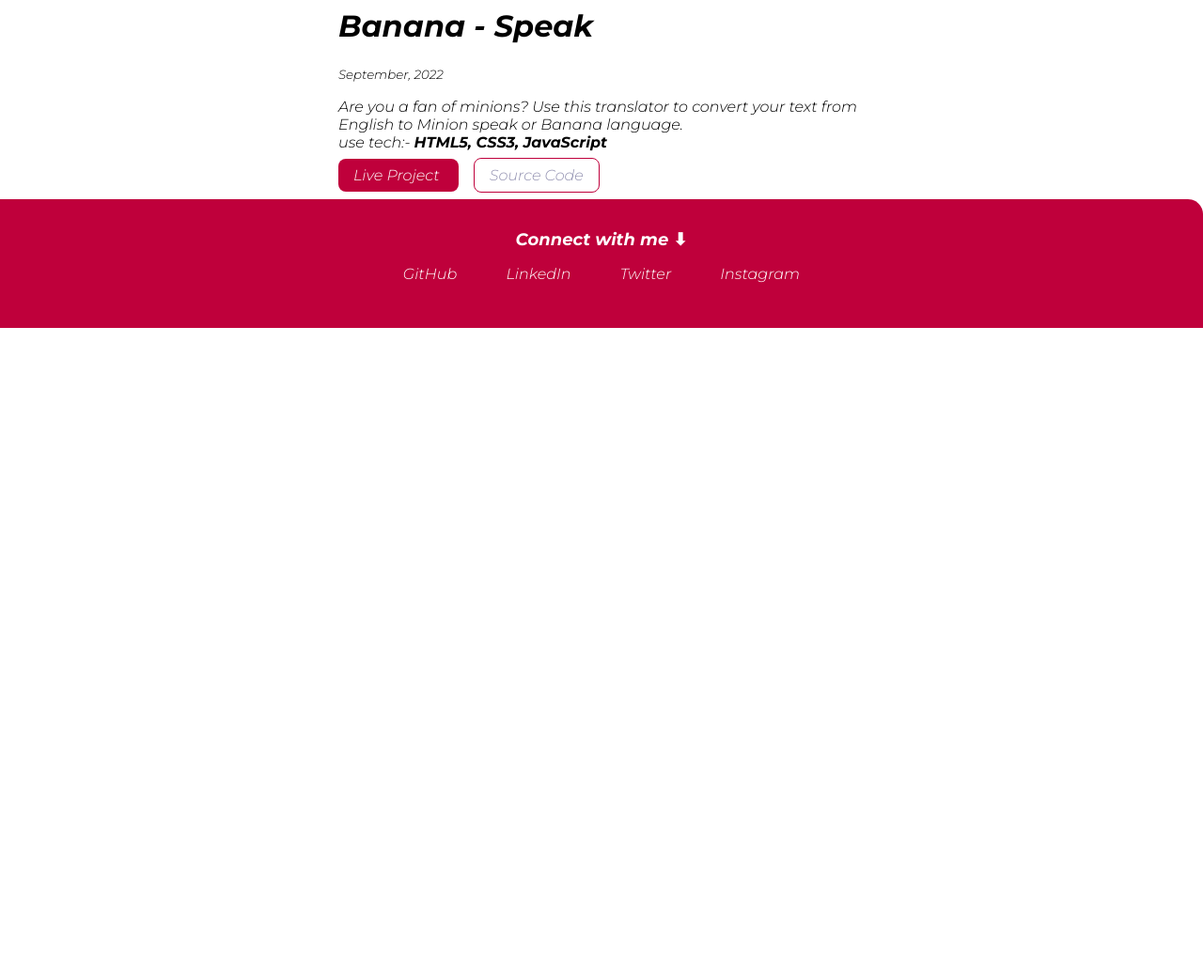
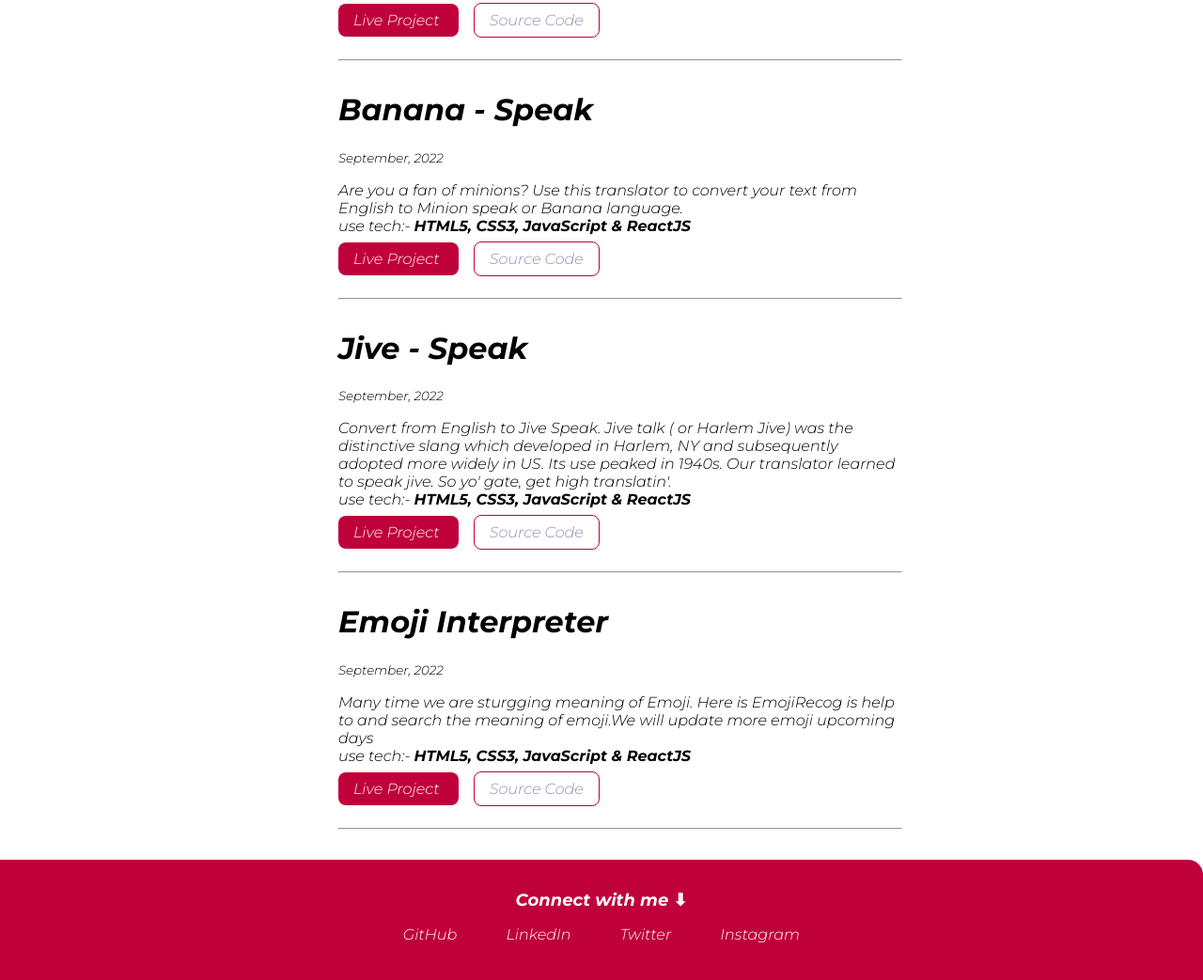
Before and after one commit to palkrashish/Ashish-Kr-Pal---site, a plain HTML site: page projects.html in a window 1280 px wide. Shown: the part 897-1940 px from the top of the page at 94% size. Before the commit the page ends 1246 px from the top, so only its background shows below. Drawn offline with Linux system fonts and the light colour scheme.

Commit message:
docs:
adding Index & Project

```diff
--- a/projects.html
+++ b/projects.html
@@ -42,7 +42,7 @@
 
                 <a class="link link-primary" href="https://replit.com/@Ashish-KrKr1/LessonOne-End-Game?embed=1$output=1#index.js" target="_blank"> Live Project </a>
                 <a class="link  link-secondary" href="https://github.com/palkrashish/neog.camp--markOne" target="_blank">Source Code</a>
-
+                <hr>
             </div>
         </li>
 
@@ -56,6 +56,7 @@
 
                 <a class="link link-primary" href="https://replit.com/@Ashish-KrKr1/LessonOne-Home-Work?embed=1%24output=1#index.js" target="_blank"> Live Project </a>
                 <a class="link  link-secondary" href="https://github.com/palkrashish/neog.camp--markTwo" target="_blank">Source Code</a>
+                <hr>
             </div>
         </li>
 
@@ -64,11 +65,42 @@
                 <h1>Banana - Speak</h1>
                 <small>September, 2022</small>
                 <p>Are you a fan of minions? Use this translator to convert your text from English to Minion speak or Banana language.
-                    <br> use tech:- <strong>HTML5, CSS3, JavaScript </strong>
+                    <br> use tech:- <strong>HTML5, CSS3, JavaScript & ReactJS</strong>
                 </p>
 
                 <a class="link link-primary" href="https://ashish-banana-speak.netlify.app/" target="_blank"> Live Project </a>
                 <a class="link  link-secondary" href="https://github.com/palkrashish/banana-speak" target="_blank">Source Code</a>
+                <hr>
+
+            </div>
+        </li>
+
+        <li>
+            <div class="container container-center margin-md ">
+                <h1>Jive - Speak</h1>
+                <small>September, 2022</small>
+                <p>Convert from English to Jive Speak. Jive talk ( or Harlem Jive) was the distinctive slang which developed in Harlem, NY and subsequently adopted more widely in US. Its use peaked in 1940s. Our translator learned to speak jive. So yo' gate, get high translatin'.
+                    <br> use tech:- <strong>HTML5, CSS3, JavaScript & ReactJS </strong>
+                </p>
+
+                <a class="link link-primary" href="https://ashish-jive-speak.netlify.app/" target="_blank"> Live Project </a>
+                <a class="link  link-secondary" href="https://github.com/palkrashish/jive-speak-translator" target="_blank">Source Code</a>
+                <hr>
+
+            </div>
+        </li>
+
+        <li>
+            <div class="container container-center margin-md ">
+                <h1>Emoji Interpreter</h1>
+                <small>September, 2022</small>
+                <p>Many time we are sturgging meaning of Emoji. Here is EmojiRecog is help to and search the meaning of emoji.We will update more emoji upcoming days
+                    <br> use tech:- <strong>HTML5, CSS3, JavaScript & ReactJS </strong>
+                </p>
+
+                <a class="link link-primary" href="https://stsq43.csb.app/" target="_blank"> Live Project </a>
+                <a class="link  link-secondary" href="https://github.com/palkrashish/emoji" target="_blank">Source Code</a>
+                <hr>
 
             </div>
         </li>
```
Also changed, not shown: index.html (+1 -1 lines).
